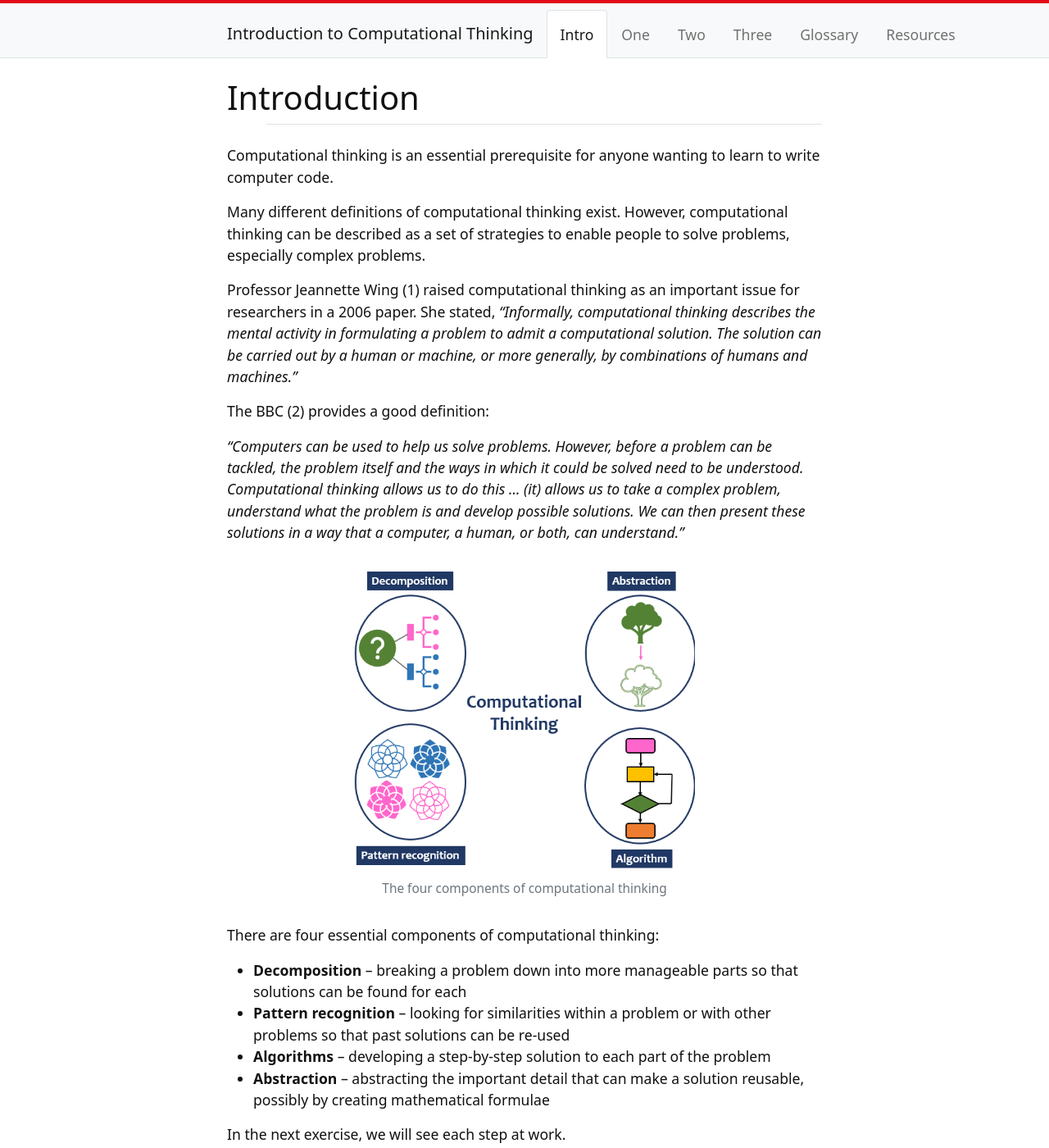
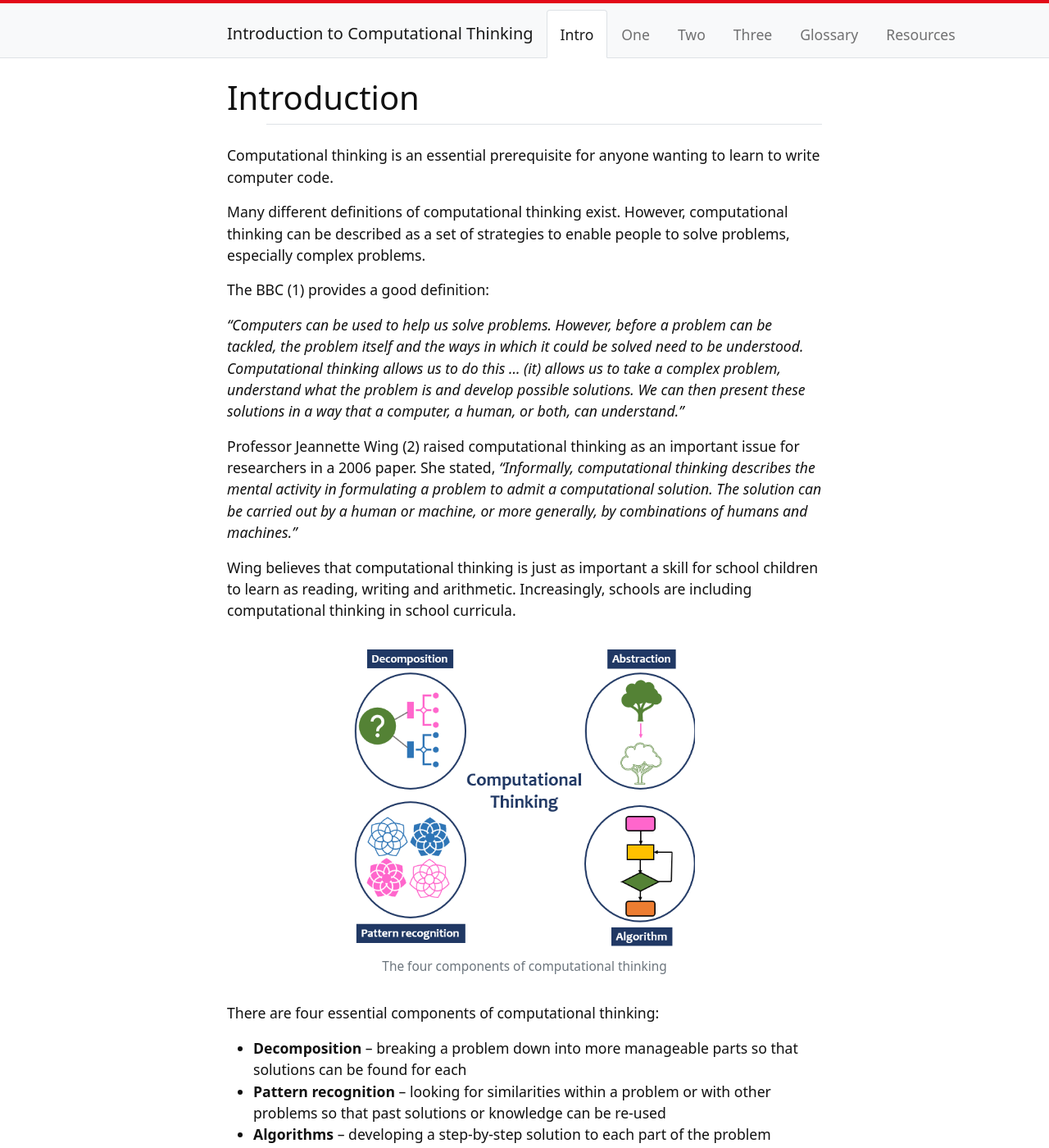
Before and after one commit to weaverbel/intro-computational-thinking, a Jekyll site: the page built from content/0-intro.md, in a window 1280 px wide and 1400 px high. Shown: the whole window at 82% size. Built offline with Jekyll 4.4.1, drawn with Linux system fonts in a browser that asks for light colours; some of the changed text lies outside the part shown.

Commit message:
Update 0-intro.md
reorder content

```diff
--- a/content/0-intro.md
+++ b/content/0-intro.md
@@ -7,18 +7,20 @@ Computational thinking is an essential prerequisite for anyone wanting to learn
 
 Many different definitions of computational thinking exist. However, computational thinking can be described as a set of strategies to enable people to solve problems, especially complex problems.
 
-Professor Jeannette Wing (1) raised computational thinking as an important issue for researchers in a 2006 paper. She stated, *"Informally, computational thinking describes the mental activity in formulating a problem to admit a computational solution. The solution can be carried out by a human or machine, or more generally, by combinations of humans and machines."*
-
-The BBC (2) provides a good definition:
+The BBC (1) provides a good definition:
 
 *"Computers can be used to help us solve problems. However, before a problem can be tackled, the problem itself and the ways in which it could be solved need to be understood. Computational thinking allows us to do this ... (it) allows us to take a complex problem, understand what the problem is and develop possible solutions. We can then present these solutions in a way that a computer, a human, or both, can understand."*
+
+Professor Jeannette Wing (2) raised computational thinking as an important issue for researchers in a 2006 paper. She stated, *"Informally, computational thinking describes the mental activity in formulating a problem to admit a computational solution. The solution can be carried out by a human or machine, or more generally, by combinations of humans and machines."*
+
+Wing believes that computational thinking is just as important a skill for school children to learn as reading, writing and arithmetic. Increasingly, schools are including computational thinking in school curricula.
 
 {% include figure.html img="comp-think.png" alt="The four components of computational thinking" caption="The four components of computational thinking" width="60%" %}
 
 There are four essential components of computational thinking:
 
 - **Decomposition** – breaking a problem down into more manageable parts so that solutions can be found for each
-- **Pattern recognition** – looking for similarities within a problem or with other problems so that past solutions can be re-used
+- **Pattern recognition** – looking for similarities within a problem or with other problems so that past solutions or knowledge can be re-used
 - **Algorithms** – developing a step-by-step solution to each part of the problem
 - **Abstraction** – abstracting the important detail that can make a solution reusable, possibly by creating mathematical formulae
 
@@ -28,6 +30,6 @@ In the next exercise, we will see each step at work.
 
 #### References
 
-1. (2006) Wing, Jeannette M. "Computational Thinking", *Communications of the ACM*, March 2006, Vol. 49 No. 3, Pages 33-35. DOI: [10.1145/1118178.1118215](https://dx.doi.org/10.1145/1118178.1118215).
+1.  [British Broadcasting Corporation](https://www.bbc.com/) BBC Bitesize. [KS3: Introduction to computational thinking](https://www.bbc.com/bitesize/guides/zp92mp3/revision/1).
 
-2. [British Broadcasting Corporation](https://www.bbc.com/) BBC Bitesize. [KS3: Introduction to computational thinking](https://www.bbc.com/bitesize/guides/zp92mp3/revision/1).
+2. (2006) Wing, Jeannette M. "Computational Thinking", *Communications of the ACM*, March 2006, Vol. 49 No. 3, Pages 33-35. DOI: [10.1145/1118178.1118215](https://dx.doi.org/10.1145/1118178.1118215).
```
